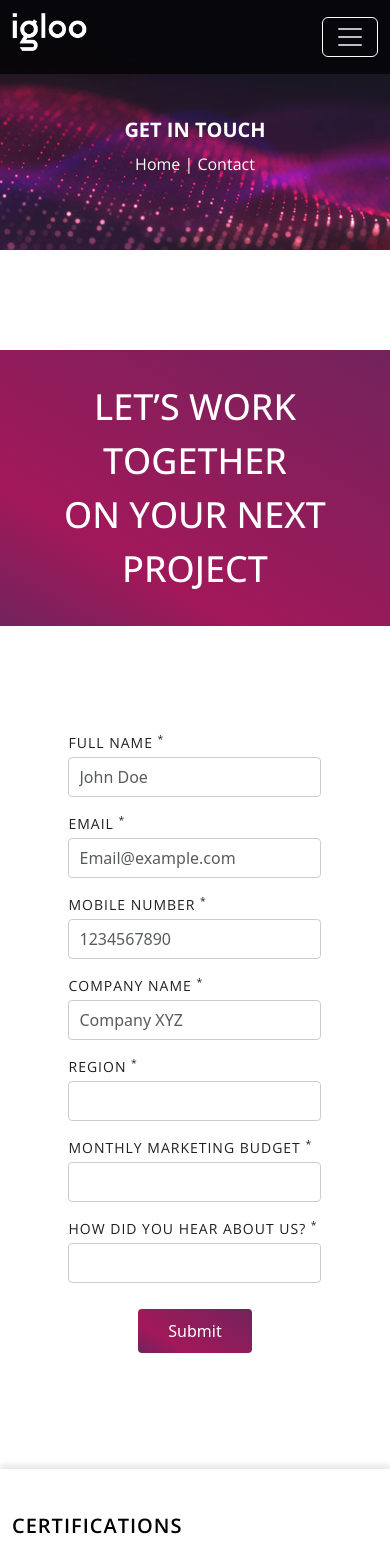
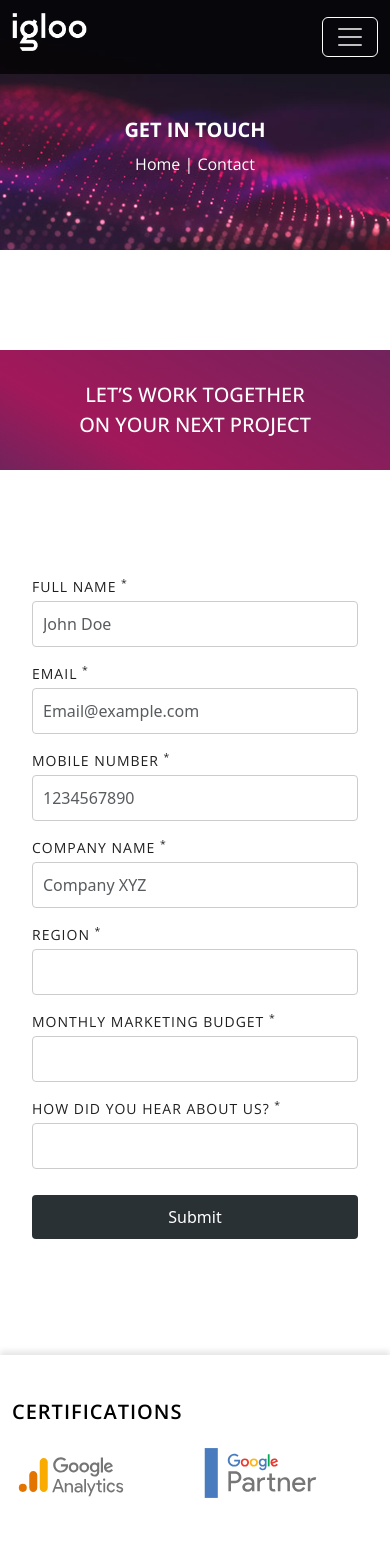
Before and after one commit to sarimsaleem/Igloo, a React (Vite) app: page /contact in a window 390 px wide. Shown: the top 1548 px of the page. Built offline with nearby package versions, Linux system fonts and the light colour scheme.

Commit message:
contact form improved

```diff
--- a/src/components/contact/Contact.jsx
+++ b/src/components/contact/Contact.jsx
@@ -32,16 +32,14 @@ const Contact = () => {
 
       <div style={{ paddingTop: '100px' }}>
         <section className='section-contact'>
-          <h2 style={{ margin: 0, fontSize: '36px', lineHeight: '1.5' }}>
+          <h2 className='contact-subheading'>
             LET’S WORK TOGETHER <br /> ON YOUR NEXT PROJECT
           </h2>
         </section>
       </div>
       <Container>
         <div className="contact-parent">
-          {/* <Row> */}
           <div className="contact-subparent">
-              <Col md={8}>
             <Formik
               initialValues={{
                 fullName: '',
@@ -58,7 +56,7 @@ const Contact = () => {
               {({ handleSubmit }) => (
                 <Form onSubmit={handleSubmit}>
                   <Row>
-                        <Col md={12}>
+                    <Col md={12} sm={12}>
                       <div className="form-group">
                         <Typography className="mt-3">Full Name <sup>*</sup></Typography>
                         <Field type="text" name="fullName" className="form-control" placeholder="John Doe" />
@@ -150,9 +148,7 @@ const Contact = () => {
                 </Form>
               )}
             </Formik>
-              </Col>
           </div>
-          {/* </Row> */}
         </div>
       </Container>
     </>
--- a/src/components/contact/contact.css
+++ b/src/components/contact/contact.css
@@ -4,6 +4,7 @@
   text-align: center;
   padding: 30px 20px;
 }
+
 .contact-parent {
   padding: 70px 0;
   display: flex;
@@ -12,16 +13,14 @@
 }
 
 .contact-subparent {
-  display: flex;
-  justify-content: center;
   width: 100%;
-  max-width: 650px;
+  max-width: 620px;
   padding: 20px;
   border-radius: 8px;
 }
 
 .form-control {
-  padding: 7px 10px;
+  padding: 10px;
   width: 100%;
   border: 1px solid #ccc;
   border-radius: 4px;
@@ -35,26 +34,36 @@
 
 .contactUs-btn {
   color: var(--white);
-  background: linear-gradient(
-    30deg,
-    rgba(114, 35, 92, 1) 0%,
-    rgba(162, 24, 90, 1) 28%,
-    rgba(114, 35, 92, 1) 100%
-  );
+  background:#2a3135;
   border: none;
   padding: 12px 40px;
   margin: 26px auto;
-  display: block; /* Center the button */
-  width: fit-content;
+  display: block;
+  width: 100%;
   border-radius: 4px;
 }
 
+.contact-subheading {
+  margin: 0;
+  font-size: 36px;
+  line-height: 1.5;
+}
+
+
   @media (max-width: 767px) {
     .contact-subparent {
-    max-width: 90%; /* Adjust width for smaller screens */
+      width: 100%;
+    }
+
+    .contact-subheading {
+      font-size: 20px;
     }
 
     .contactUs-btn {
-    padding: 10px 30px; /* Adjust button size */
+      padding: 10px 30px;
+    }
+
+    .form-control {
+      width: 100%;
     }
   }
```
Lines whose indentation alone changed are shown as unchanged.
